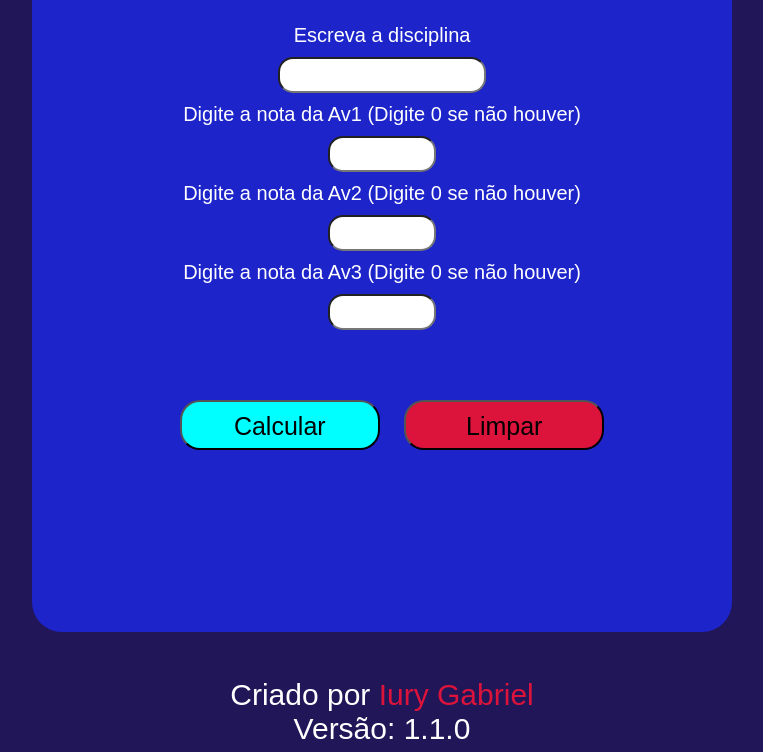
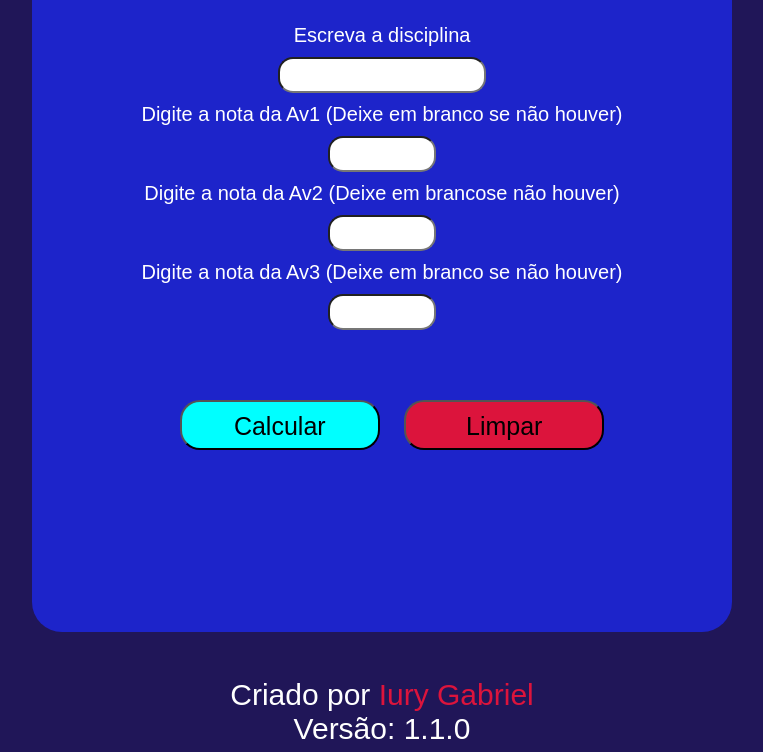
Before and after one commit to Iury-Gabriel/Calculadora-de-notas, a plain HTML site: page index.html in a window 1280 px wide. Shown: the part 128-880 px from the top of the page, without its empty margins (258-1021 px from the left). Drawn offline with Linux system fonts and the light colour scheme.

```diff
--- a/index.html
+++ b/index.html
@@ -16,13 +16,13 @@
                 <label for="disciplina">Escreva a disciplina</label>
                 <input class="disciplina" type="text" name="disciplina" id="disciplina">
 
-                <label for="Av1">Digite a nota da Av1 (Digite 0 se não houver)</label>
+                <label for="Av1">Digite a nota da Av1 (Deixe em branco se não houver)</label>
                 <input class="notas av1" type="number" name="av1" max="10" min="0" id="av1">
 
-                <label for="Av2">Digite a nota da Av2 (Digite 0 se não houver)</label>
+                <label for="Av2">Digite a nota da Av2 (Deixe em brancose não houver)</label>
                 <input class="notas av2" type="number" name="av2" max="10" min="0" id="av2">
 
-                <label for="Av3">Digite a nota da Av3 (Digite 0 se não houver)</label>
+                <label for="Av3">Digite a nota da Av3 (Deixe em branco se não houver)</label>
                 <input class="notas av3" type="number" name="av3" max="10" min="0" id="av3">
 
 
```
